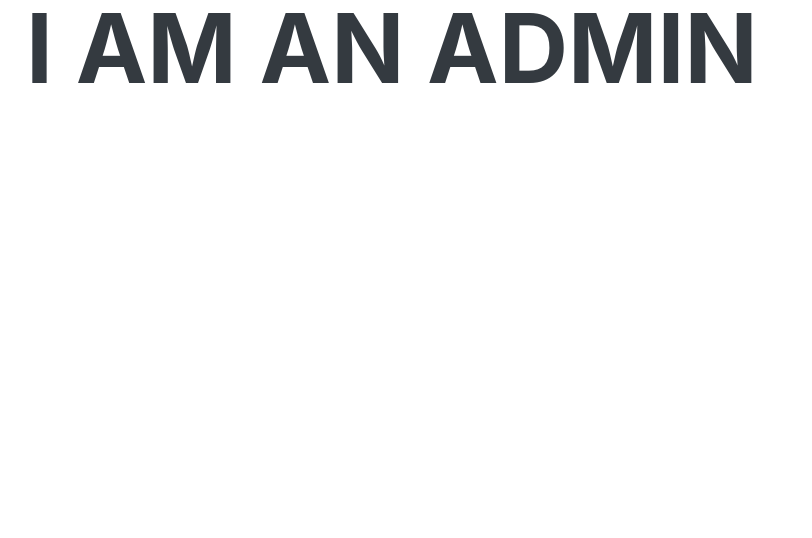
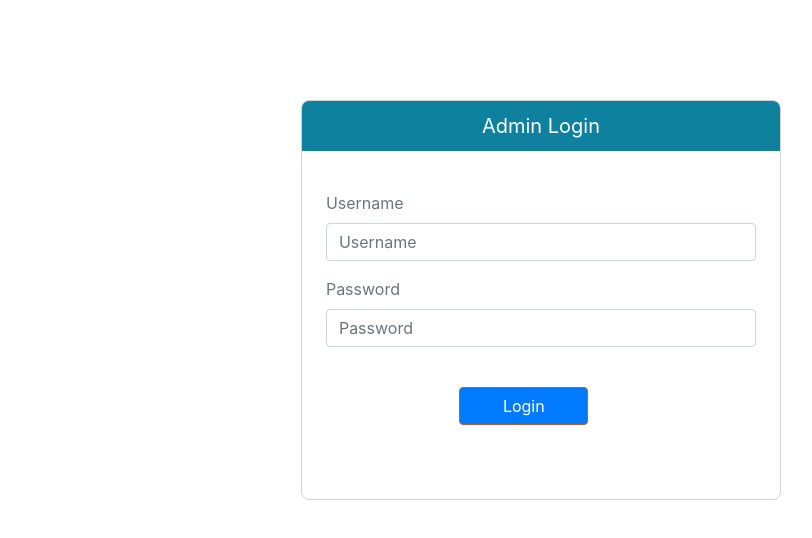
Before and after one commit to vishnumd91/My-Portfolio-UI, a React app in the folder portfolio UI/: page /admin in a window 1280 px wide. Shown: the top 538 px of the page, without its empty margins (246-1058 px from the left). Built offline with nearby package versions, Linux system fonts and the light colour scheme; a web font is replaced by a local one.

Commit message:
created admin login page with new route (#10)
* created admin login page with new route

* added login functionality

```diff
--- a/portfolio UI/src/App.js
+++ b/portfolio UI/src/App.js
@@ -3,7 +3,8 @@ import { Route, Switch} from "react-router-dom";
 import "./index.css";
 
 import Navigation from "./components/navigation/Navigation";
-import Admin from "./components/admin/Admin";
+import Admin from "./components/admin/login/AdminLogin";
+import Dashboard from "./components/admin/dashboard/Dashboard";
 
 function App() {
   return (
@@ -11,6 +12,7 @@ function App() {
       <Switch>
         <Route exact path="/" component={Navigation} />
         <Route path="/admin" component={Admin} />
+        <Route path='/dashboard' component={Dashboard} />
       </Switch>
     </div>
   );
--- a/portfolio UI/src/components/admin/Admin.js
+++ /dev/null
@@ -1,11 +0,0 @@
-import React from 'react'
-
-const Admin = () => {
-  return (
-    <div>
-      <h1>I am an Admin</h1>
-    </div>
-  )
-}
-
-export default Admin
--- /dev/null
+++ b/portfolio UI/src/components/admin/dashboard/Dashboard.js
@@ -0,0 +1,11 @@
+import React from 'react'
+
+const Dashboard = () => {
+  return (
+    <div>
+      <h1>This is Admin Dashboard</h1>
+    </div>
+  )
+}
+
+export default Dashboard
--- /dev/null
+++ b/portfolio UI/src/components/admin/login/AdminLogin.css
@@ -0,0 +1,46 @@
+.wrapper {
+  width: 60vh;
+  height: 55vh;
+  display: flex;
+  flex-direction: column;
+  align-items: center;
+  border: 1px solid lightgray;
+  margin-top: 100px;
+  border-radius: 8px;
+  overflow: hidden;
+  background-color: #fff;
+}
+.heading {
+  width: 100%;
+  height: 50px;
+  background-color: rgb(13, 129, 158);
+}
+.title {
+  color: white;
+  display: flex;
+  justify-content: center;
+  font-size: 20px;
+  padding: 10px;
+}
+.formStyle {
+  margin-top: 40px;
+  width: 90%;
+}
+.formStyle > form > button {
+  margin-left: 31%;
+  margin-right: 25%;
+  width: 30%;
+  background-color: #007bff;
+}
+
+@media (min-width: 992px) {
+  .wrapper {
+    margin-left: 275px;
+    height: 50vh;
+  }
+}
+@media (max-width: 480px) {
+  .wrapper {
+    height: 75vh;
+  }
+}
--- /dev/null
+++ b/portfolio UI/src/components/admin/login/AdminLogin.js
@@ -0,0 +1,76 @@
+import React, { useState } from "react";
+import { useHistory } from "react-router-dom";
+import "./AdminLogin.css";
+
+const Admin = () => {
+
+  const [userName, setUserName] = useState('');
+
+  const [password, setPassword] = useState('');
+
+  const history = useHistory();
+
+  const handleInputChange = (event) => {
+    setUserName(event.target.value);
+  }
+
+  const passwordInput = (event) => {
+    setPassword(event.target.value);
+  }
+
+  const handleSubmit = (event) => {
+    const hardCodedUserName = 'admin';
+    const hardCodedPassword = 'admin';
+    event.preventDefault();
+    if (userName === hardCodedUserName && password === hardCodedPassword) {
+      history.push('/dashboard');
+    }
+    else {
+      history.push('/admin');
+    }
+    setUserName('');
+    setPassword('');
+  }
+
+  return (
+    <div className="wrapper">
+      <div className="heading">
+        <span className="title">Admin Login</span>
+      </div>
+      <div className="formStyle">
+        <form onSubmit={handleSubmit}>
+          <div className="form-group">
+            <label>Username</label>
+            <input
+              type="text"
+              className="form-control"
+              placeholder="Username"
+              value={userName}
+              autoComplete="off"
+              required
+              onChange={handleInputChange}
+            />
+          </div>
+          <div className="form-group">
+            <label>Password</label>
+            <input
+              type="password"
+              className="form-control"
+              placeholder="Password"
+              value={password}
+              autoComplete="off"
+              required
+              onChange={passwordInput}
+            />
+          </div>
+          <br></br>
+          <button type="submit" onClick={handleSubmit} className="btn btn-primary">
+            Login
+          </button>
+        </form>
+      </div>
+    </div>
+  );
+};
+
+export default Admin;
```
Also changed, not shown: portfolio UI/src/components/admin/dashboard/Dashboard.css (added).
